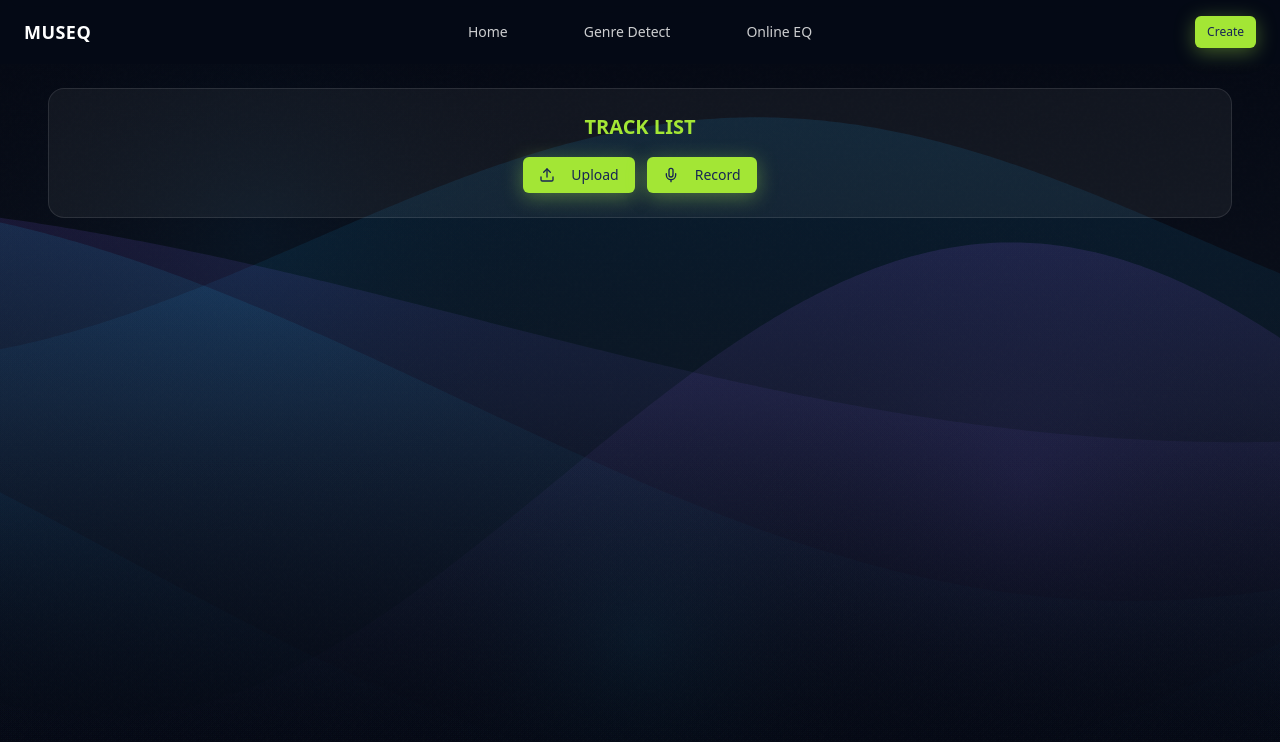
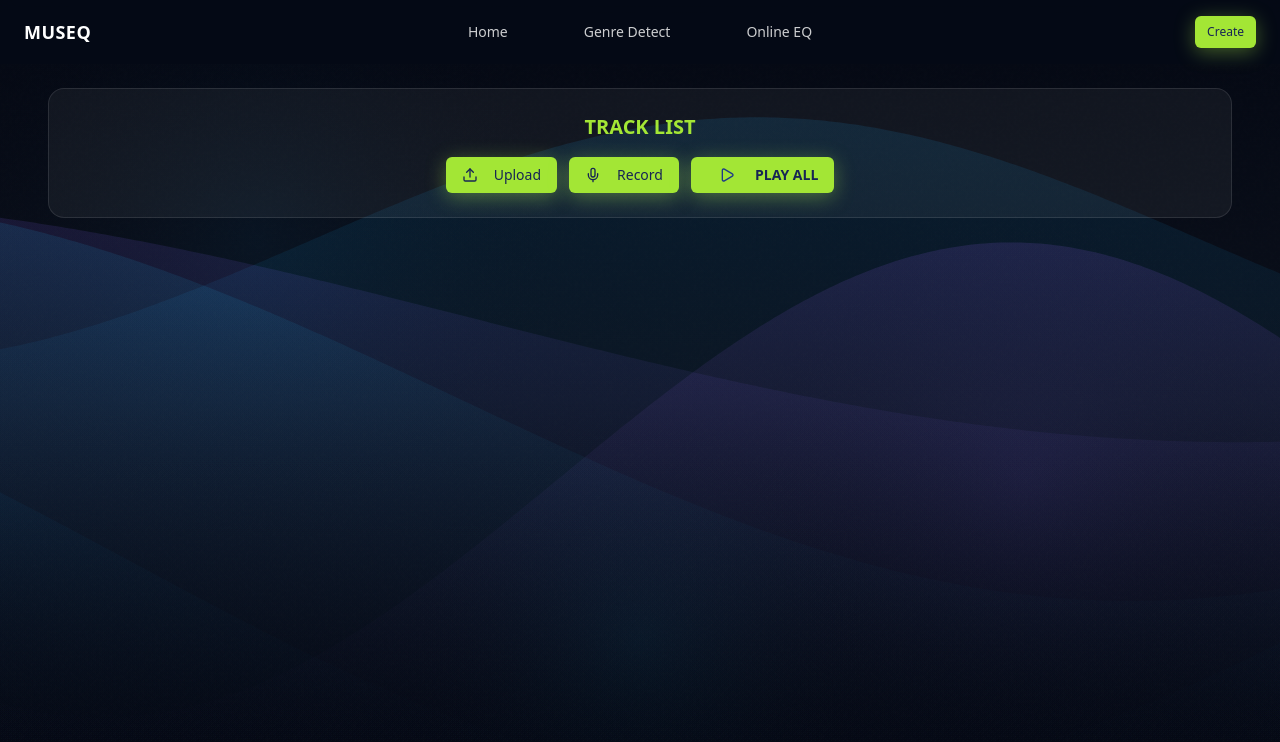
Before and after one commit to bngbtran/MUSEQ, a React (Vite) app: page /create in a window 1280 px wide. Shown: the top 742 px of the page. Built offline with nearby package versions, Linux system fonts and the light colour scheme.

Commit message:
fix: update page 'Create'

```diff
--- a/src/pages/create/components/TrackList.tsx
+++ b/src/pages/create/components/TrackList.tsx
@@ -3,6 +3,7 @@ import { Button } from "@/components/ui/button"
 import { Upload, Mic, Download } from "lucide-react"
 import { Slider } from "@/components/ui/slider"
 import PlayButton from "@/components/common/PlayButton"
+import { VolumeX, Volume2 } from "lucide-react"
 
 const BAR_COUNT = 240
 
@@ -12,6 +13,7 @@ export type Track = {
   audioUrl: string
   waveform: number[]
   eq: number[]
+  muted: boolean
 }
 
 export default function TrackList() {
@@ -45,6 +47,7 @@ export default function TrackList() {
       audioUrl: url,
       waveform: generateWaveform(),
       eq: Array(8).fill(0),
+      muted: false
     }
 
     setTracks(prev => [...prev, newTrack])
@@ -87,6 +90,8 @@ export default function TrackList() {
       const audio = new Audio(track.audioUrl)
       audio.preload = "metadata"
 
+      audio.muted = track.muted
+
       audio.onloadedmetadata = () => {
         setTrackProgress(p => ({
           ...p,
@@ -117,6 +122,21 @@ export default function TrackList() {
     return map.get(track.id)!
   }
 
+  function toggleMute(track: Track) {
+    setTracks(ts =>
+      ts.map(t =>
+        t.id === track.id
+          ? { ...t, muted: !t.muted }
+          : t
+      )
+    )
+
+    const audio = audioMapRef.current.get(track.id)
+    if (audio) {
+      audio.muted = !track.muted
+    }
+  }
+
   /* ========== AUDIO ========== */
   function togglePlay(track: Track) {
     const audio = getAudio(track)
@@ -128,6 +148,27 @@ export default function TrackList() {
       audio.pause()
       setPlayingTrackId(null)
     }
+  }
+
+  function playAll() {
+    tracks.forEach(track => {
+      const audio = getAudio(track)
+      audio.currentTime = 0
+      audio.play()
+    })
+
+    setIsPlayAll(true)
+    setPlayingTrackId(null) // không highlight riêng track nào
+  }
+
+  function stopAll() {
+    audioMapRef.current.forEach(audio => {
+      audio.pause()
+      audio.currentTime = 0
+    })
+
+    setIsPlayAll(false)
+    setPlayingTrackId(null)
   }
 
   function playTrackDirect(track: Track) {
@@ -183,6 +224,34 @@ export default function TrackList() {
             {isRecording ? "Stop" : "Record"}
           </Button>
 
+          <Button
+            onClick={() => {
+              if (isPlayAll) {
+                stopAll()
+              } else {
+                playAll()
+              }
+            }}
+            className="
+    flex items-center gap-2 font-bold
+    bg-lime-400 text-blue-950 hover:bg-lime-300
+    shadow-[0_4px_20px_rgba(182,255,82,0.35)]
+  "
+          >
+            {/* ICON – ép màu */}
+            <span className="[&_svg]:text-blue-900 pointer-events-none">
+              <PlayButton
+                isPlaying={isPlayAll}
+                onClick={() => { }}
+              />
+            </span>
+
+            {/* TEXT */}
+            <span>
+              {isPlayAll ? "STOP ALL" : "PLAY ALL"}
+            </span>
+          </Button>
+
           <input
             ref={fileInputRef}
             type="file"
@@ -208,17 +277,44 @@ export default function TrackList() {
             }`}
         >
           <div className="mb-2 flex items-center justify-between">
-            <div className="flex items-center gap-2">
-              <div onClick={e => e.stopPropagation()}>
+            <div className="flex items-center gap-3">
+              {/* PLAY + MUTE */}
+              <div
+                className="flex items-center gap-1"
+                onClick={e => e.stopPropagation()}
+              >
                 <PlayButton
                   isPlaying={playingTrackId === track.id}
                   onClick={() => togglePlay(track)}
                 />
+
+                {/* TRACK NAME */}
+                <p className="text-sm font-semibold text-white truncate">
+                  {track.name}
+                </p>
+
+                <Button
+                  size="icon"
+                  variant="ghost"
+                  onClick={() => toggleMute(track)}
+                  className={`
+    h-9 w-9
+    ${track.muted ? "text-red-400" : "text-white/60"}
+
+    hover:bg-transparent
+    hover:text-red-400
+
+    focus:bg-transparent
+    active:bg-transparent
+  `}
+                >
+                  {track.muted ? (
+                    <VolumeX className="h-4 w-4" />
+                  ) : (
+                    <Volume2 className="h-4 w-4" />
+                  )}
+                </Button>
               </div>
-
-              <p className="text-sm font-semibold text-white">
-                {track.name}
-              </p>
             </div>
 
             <div className="flex gap-2">
```
